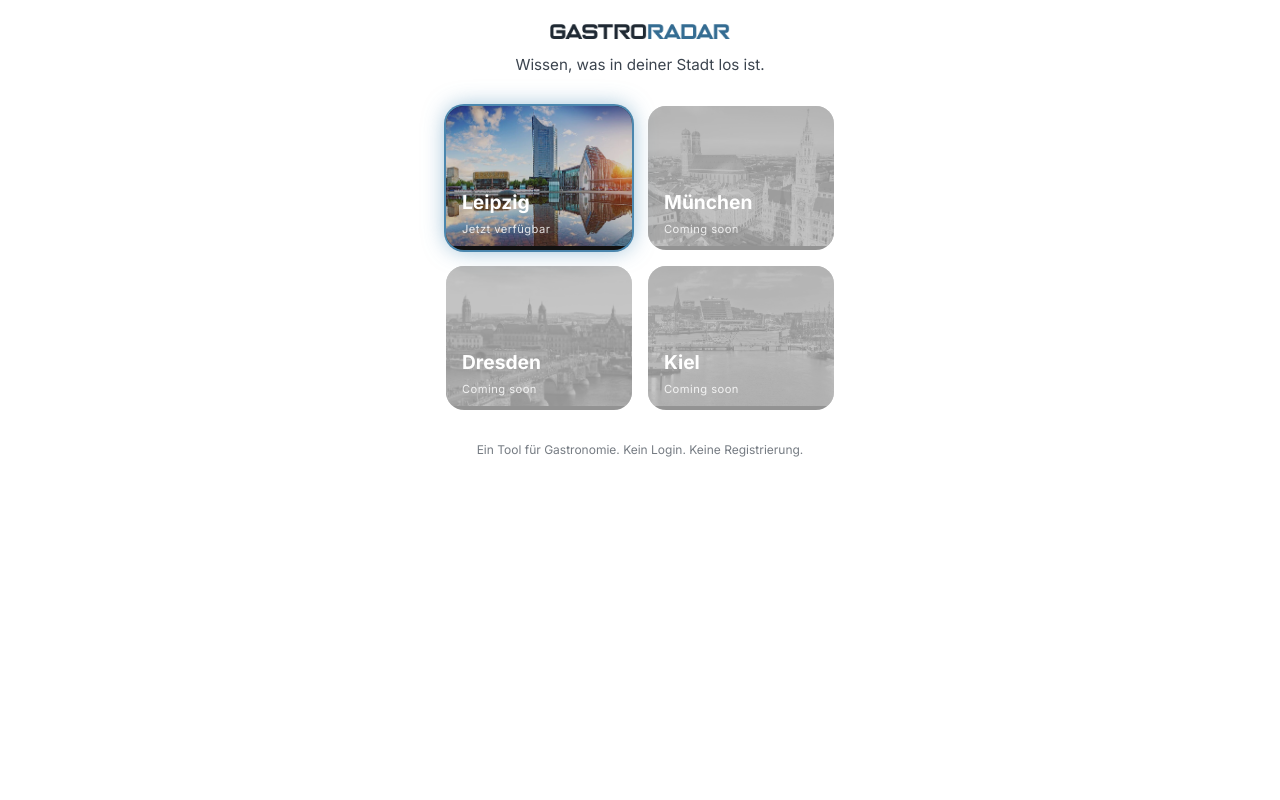
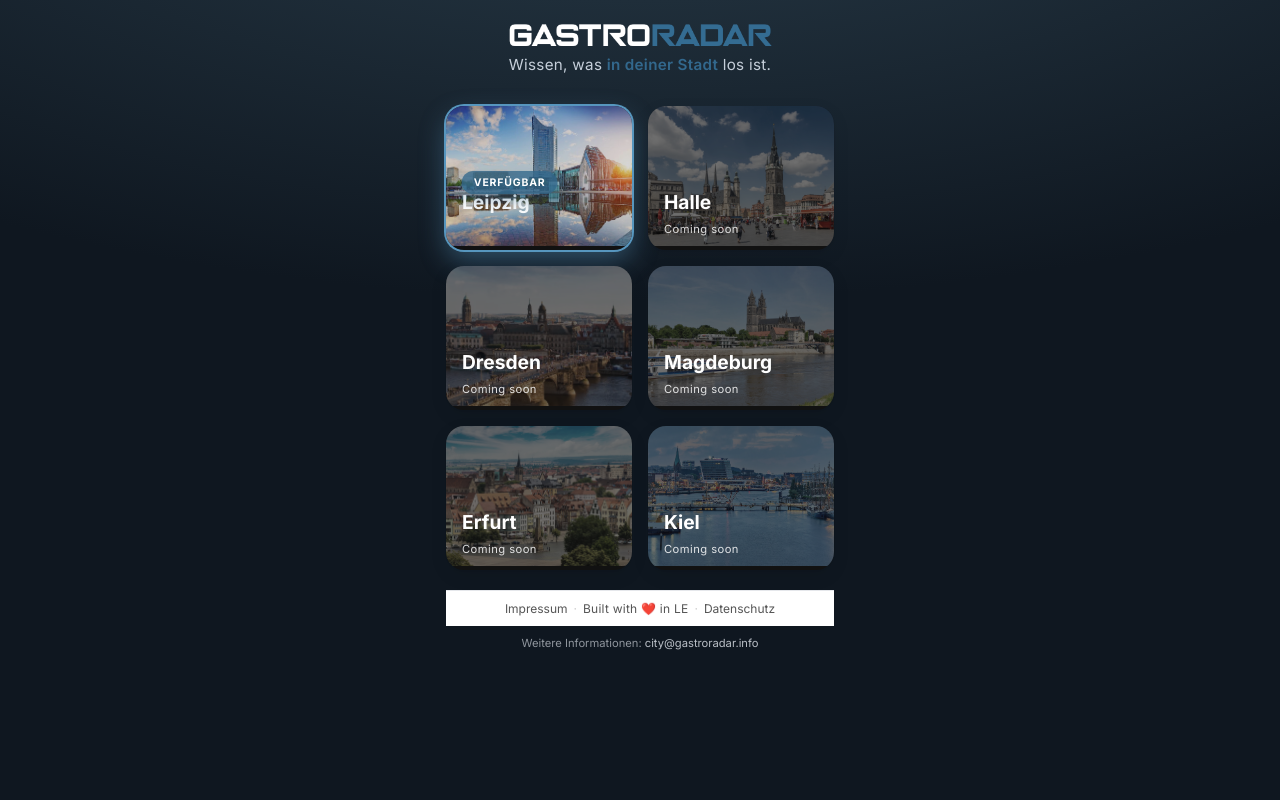
Before and after one commit to SaschaUherek/gastroradar-app, a PHP site: page / in a window 1280 px wide. Run offline with PHP 8.4, Linux system fonts and the light colour scheme.

Commit message:
Finalize public version with landing page and Leipzig app

```diff
--- a/assets-landing/style.css
+++ b/assets-landing/style.css
@@ -6,9 +6,14 @@
 
 body {
   font-family: 'Inter', system-ui, sans-serif;
-  /*background: radial-gradient(circle at top, #0f2a3d, #050b10);*/
-  background: #ffffff;
-  color: #1a2430;
+  background:
+    radial-gradient(
+      1200px 500px at 50% -200px,
+      #3a4f63 0%,
+      #1f2e3a 40%,
+      #0f1720 100%
+    );
+  color: #e5eaf0;
   min-height: 100vh;
 }
 
@@ -24,13 +29,19 @@ body {
 }
 
 .logo {
-  max-width: 180px;
-  margin-bottom: 12px;
+  max-width: 300px;
 }
 
 .claim {
   font-size: 0.95rem;
-  opacity: 0.85;
+  color: #cfd8e3;
+  opacity: 0.95;
+  letter-spacing: 0.02em;
+}
+
+.claim strong {
+  font-weight: 600;
+  color: #346c92;
 }
 
 .logo {
@@ -92,20 +103,33 @@ body {
 }
 
 /* Disabled */
-.city-card.disabled {
-  opacity: 0.45;
-  filter: grayscale(1);
+.city-card.disabled img {
+  opacity: 0.4;
+  filter: grayscale(0.4);
   cursor: not-allowed;
-}
-
-.city-card.disabled img {
-  opacity: 0.5;
 }
 
 .city-grid {
   display: grid;
   grid-template-columns: repeat(2, 1fr);
   gap: 16px;
+}
+
+.city-card {
+  box-shadow:
+    0 12px 28px rgba(0,0,0,0.45),
+    inset 0 0 0 1px rgba(255,255,255,0.06);
+}
+
+.city-card img {
+  width: 100%;
+  height: 140px;
+  object-fit: cover;
+}
+
+/* Nur NICHT aktive Karten abdunkeln */
+.city-card:not(.active) img {
+  opacity: 0.4;
 }
 
 /* Footer */
@@ -116,9 +140,146 @@ body {
   opacity: 0.6;
 }
 
+/* ===============================
+   LAYOUT BASIS – STICKY FOOTER
+================================ */
+
+html,
+body {
+  height: 100%;
+}
+
+body {
+  display: flex;
+  flex-direction: column;
+}
+
+/* Hauptinhalt darf wachsen */
+main,
+.calendar {
+  flex: 1;
+}
+
+/* ===============================
+   FOOTER
+================================ */
+
+.app-footer {
+  position: sticky;
+  bottom: 0;
+  background: #fff;
+  border-top: 1px solid #e5e7eb;
+  padding: 10px 12px;
+  font-size: 0.75rem;
+  color: #777;
+  display: flex;
+  justify-content: center;
+  align-items: center;
+  gap: 6px;
+  flex-wrap: wrap;
+  margin-top: 20px;
+}
+
+.app-footer a {
+  color: #555;
+  text-decoration: none;
+}
+
+.app-footer a:hover {
+  text-decoration: underline;
+}
+
+.footer-love {
+  font-weight: 500;
+  color: #555;
+  letter-spacing: 0.02em;
+}
+
+.footer-sep {
+  opacity: 0.4;
+}
+
+.city-card {
+  background: #111;
+  border-radius: 18px;
+  overflow: hidden;
+  text-decoration: none;
+  color: #fff;
+  box-shadow:
+    0 6px 18px rgba(0,0,0,0.08),
+    0 1px 2px rgba(0,0,0,0.04);
+  transition: transform 0.2s ease, box-shadow 0.2s ease;
+}
+
+
+.city-card:hover {
+  transform: translateY(-3px);
+  box-shadow:
+    0 12px 28px rgba(0,0,0,0.12),
+    0 4px 8px rgba(0,0,0,0.06);
+}
+
+.city-card.active {
+  box-shadow:
+    0 0 0 2px #346c92,
+    0 8px 24px rgba(52,108,146,0.35);
+  animation: glow 4s ease-in-out infinite;
+}
+
+.city-badge {
+  position: absolute;
+  top: 10px;
+  left: 16px;
+  z-index: 10;
+
+  padding: 5px 12px;
+  border-radius: 999px;
+  background: rgba(50, 104, 141, 0.8);
+  color: #fff;
+
+  font-size: 0.65rem;
+  font-weight: 700;
+  letter-spacing: 0.08em;
+  text-transform: uppercase;
+
+  box-shadow: 0 6px 18px rgba(50,104,141,0.45);
+
+  top: auto;
+  bottom: 56px; /* city-name ist bei bottom: 36px */
+}
+
+.city-card.active .city-badge {
+  animation: pulseBadge 3.5s ease-in-out infinite;
+}
+
+.footer-contact {
+  margin-top: 10px;
+  padding-bottom: 14px;
+  text-align: center;
+  font-size: 0.7rem;
+  color: rgba(229,234,240,0.6);
+}
+
+.footer-contact a {
+  color: rgba(229,234,240,0.8);
+  text-decoration: none;
+  font-weight: 500;
+}
+
+.footer-contact a:hover {
+  text-decoration: underline;
+  color: #ffffff;
+}
+
+@keyframes pulseBadge {
+  0%   { transform: scale(1); }
+  50%  { transform: scale(1.06); }
+  100% { transform: scale(1); }
+}
+
 /* Glow animation */
 @keyframes glow {
-  0%   { box-shadow: 0 0 0 2px #346c92, 0 0 16px rgba(52,108,146,0.4); }
-  50%  { box-shadow: 0 0 0 2px #5fa0c8, 0 0 28px rgba(95,160,200,0.8); }
-  100% { box-shadow: 0 0 0 2px #346c92, 0 0 16px rgba(52,108,146,0.4); }
+  0%   { box-shadow: 0 0 0 2px #346c92, 0 8px 20px rgba(52,108,146,0.25); }
+  50%  { box-shadow: 0 0 0 2px #5fa0c8, 0 12px 28px rgba(95,160,200,0.45); }
+  100% { box-shadow: 0 0 0 2px #346c92, 0 8px 20px rgba(52,108,146,0.25); }
 }
--- a/index.html
+++ b/index.html
@@ -2,8 +2,18 @@
 <html lang="de">
 <head>
   <meta charset="utf-8">
-  <title>GASTRO RADAR</title>
+  <title>GastroRadar</title>
   <meta name="viewport" content="width=device-width, initial-scale=1">
+
+  <!-- Google tag (gtag.js) -->
+  <script async src="https://www.googletagmanager.com/gtag/js?id=G-N8TRHXYX3N"></script>
+  <script>
+    window.dataLayer = window.dataLayer || [];
+    function gtag(){dataLayer.push(arguments);}
+    gtag('js', new Date());
+
+    gtag('config', 'G-N8TRHXYX3N');
+  </script>
 
   <link rel="preconnect" href="https://fonts.googleapis.com">
   <link rel="preconnect" href="https://fonts.gstatic.com" crossorigin>
@@ -16,23 +26,26 @@
   <main class="landing">
 
     <header class="landing-header">
-      <img src="img-landing/gr-logo.png" alt="GastroRadar" class="logo">
-      <p class="claim">Wissen, was in deiner Stadt los ist.</p>
+      <img src="img-landing/Gastroradar-LOGO-weiss.png" alt="GastroRadar" class="logo">
+      <p class="claim">
+        Wissen, was <strong>in deiner Stadt</strong> los ist.
+      </p>
     </header>
 
     <section class="city-grid">
 
       <!-- Leipzig (aktiv) -->
       <a href="/leipzig/" class="city-card active">
+        <span class="city-badge">Verfügbar</span>
+
         <img src="img-landing/leipzig.jpg" alt="Leipzig">
         <span class="city-name">Leipzig</span>
-        <span class="city-status">Jetzt verfügbar</span>
       </a>
 
-      <!-- München -->
+      <!-- Halle -->
       <div class="city-card disabled">
-        <img src="img-landing/muenchen.webp" alt="München">
-        <span class="city-name">München</span>
+        <img src="img-landing/halle.jpg" alt="Kiel">
+        <span class="city-name">Halle</span>
         <span class="city-status">Coming soon</span>
       </div>
 
@@ -43,7 +56,21 @@
         <span class="city-status">Coming soon</span>
       </div>
 
-      <!-- Kiel -->
+      <!-- Magdeburg -->
+      <div class="city-card disabled">
+        <img src="img-landing/magdeburg.jpg" alt="München">
+        <span class="city-name">Magdeburg</span>
+        <span class="city-status">Coming soon</span>
+      </div>
+
+      <!-- Erfurt -->
+      <div class="city-card disabled">
+        <img src="img-landing/erfurt.webp" alt="Kiel">
+        <span class="city-name">Erfurt</span>
+        <span class="city-status">Coming soon</span>
+      </div>
+
+      <!-- Stadt -->
       <div class="city-card disabled">
         <img src="img-landing/kiel.webp" alt="Kiel">
         <span class="city-name">Kiel</span>
@@ -52,9 +79,22 @@
 
     </section>
 
-    <footer class="landing-footer">
-      <p>Ein Tool für Gastronomie. Kein Login. Keine Registrierung.</p>
+    <footer class="app-footer">
+      <a href="/impressum.html">Impressum</a>
+      <span class="footer-sep">·</span>
+
+      <span class="footer-love">
+        Built with ❤️ in LE
+      </span>
+
+      <span class="footer-sep">·</span>
+      <a href="/datenschutz.html">Datenschutz</a>
     </footer>
+
+    <div class="footer-contact">
+      Weitere Informationen:
+      <a href="mailto:city@gastroradar.info">city@gastroradar.info</a>
+    </div>
 
   </main>
 
```
Also changed, not shown: leipzig/assets/style.css (+73 -0 lines), leipzig/index.php (+12 -1 lines), leipzig/search.php (+11 -0 lines), leipzig/week.php (+11 -0 lines), img-landing/Gastroradar-LOGO-weiss.png (added), img-landing/erfurt.webp (added), img-landing/halle.jpg (added), img-landing/magdeburg.jpg (added).
